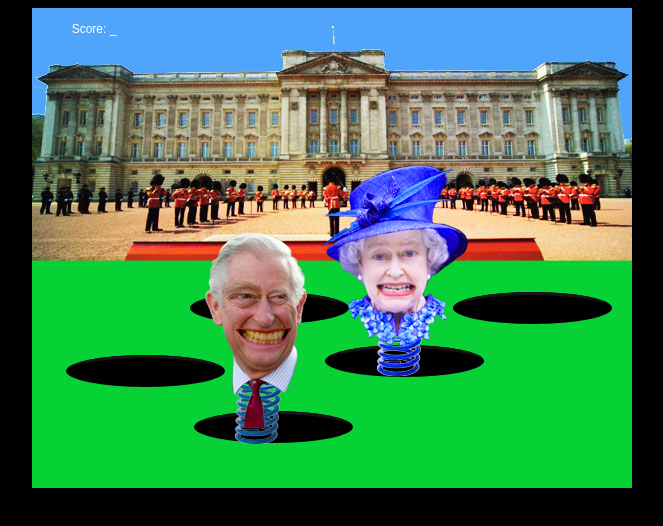
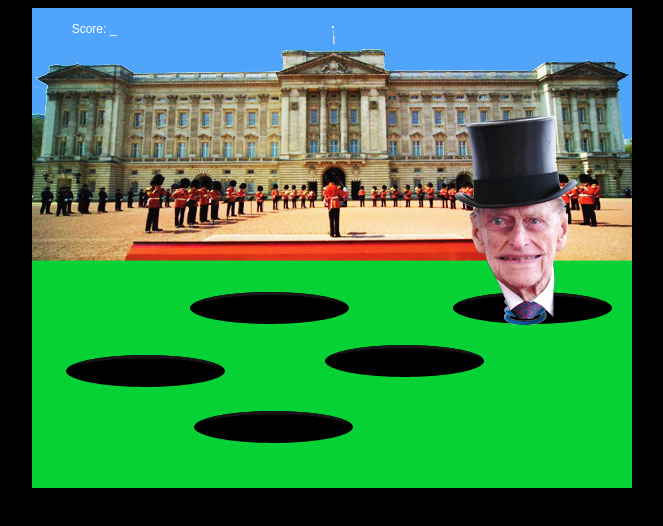
Before and after one commit to left23/ogamMay, a plain HTML site: page index.html in a window 1280 px wide. Shown: the whole page, without its empty margins (308-971 px from the left). Drawn offline with Linux system fonts and the light colour scheme.

Commit message:
set timeout for delay, each mole loops

```diff
--- a/script.js
+++ b/script.js
@@ -1,23 +1,11 @@
+
 $(document).on('ready',function(){
-    setInterval(whaka,500);
-  });
 
 
-			var score=0;
+	$(".mole").addClass("inactive");
 
 
-
-	function whaka(){
-		var mole = $(".mole").toArray();
-		var elemlength = mole.length;
-		var randomnum = Math.floor(Math.random()*elemlength);
-		var randomitem = mole[randomnum];
-		//$(randomitem).css("display", "block").addClass("active");
-		$(randomitem).removeClass("explode").toggle().toggleClass("active");
-	}
-
-
-$(document).ready(function(){
+	var score=0;
 
 	//$("#container").css( 'cursor', 'url(mallet.png), auto' );
 
@@ -27,9 +15,34 @@ $(document).ready(function(){
 
 	$(".score span").html(score);
 
-		if ($(this).hasClass("active")) {
+		//if ($(this).hasClass("active")) {
 			$(this).addClass("explode").delay( 800 ).hide(0);
-		}
+		//}
+
 	});
 
+
+    setInterval(whaka,500);
+
+
 });
+
+
+	function whaka(){
+		var mole = $(".mole").toArray();
+		var elemlength = mole.length;
+		var randomnum = Math.floor(Math.random()*elemlength);
+		var randomitem = mole[randomnum];
+		//$(randomitem).css("display", "block").addClass("active");
+		$(randomitem).removeClass("explode");
+
+		$(randomitem).removeClass("inactive");
+		$(randomitem).addClass("active");
+
+		//delay goes here
+		setTimeout(function() {
+		$(randomitem).addClass("inactive");
+		$(randomitem).removeClass("active");
+		},1000);
+
+	}
--- a/styles.css
+++ b/styles.css
@@ -97,9 +97,15 @@ body {
 }
 
 
+div.active {
+	display:block;
+}
+div.inactive {
+	display:none;
+}
 div.mole {
-	display:none;
-	/*display:block;*/
+	/*display:none;
+	display:block;*/
 	height:214px;
 	width:186px;
 	background-size:cover;
```
